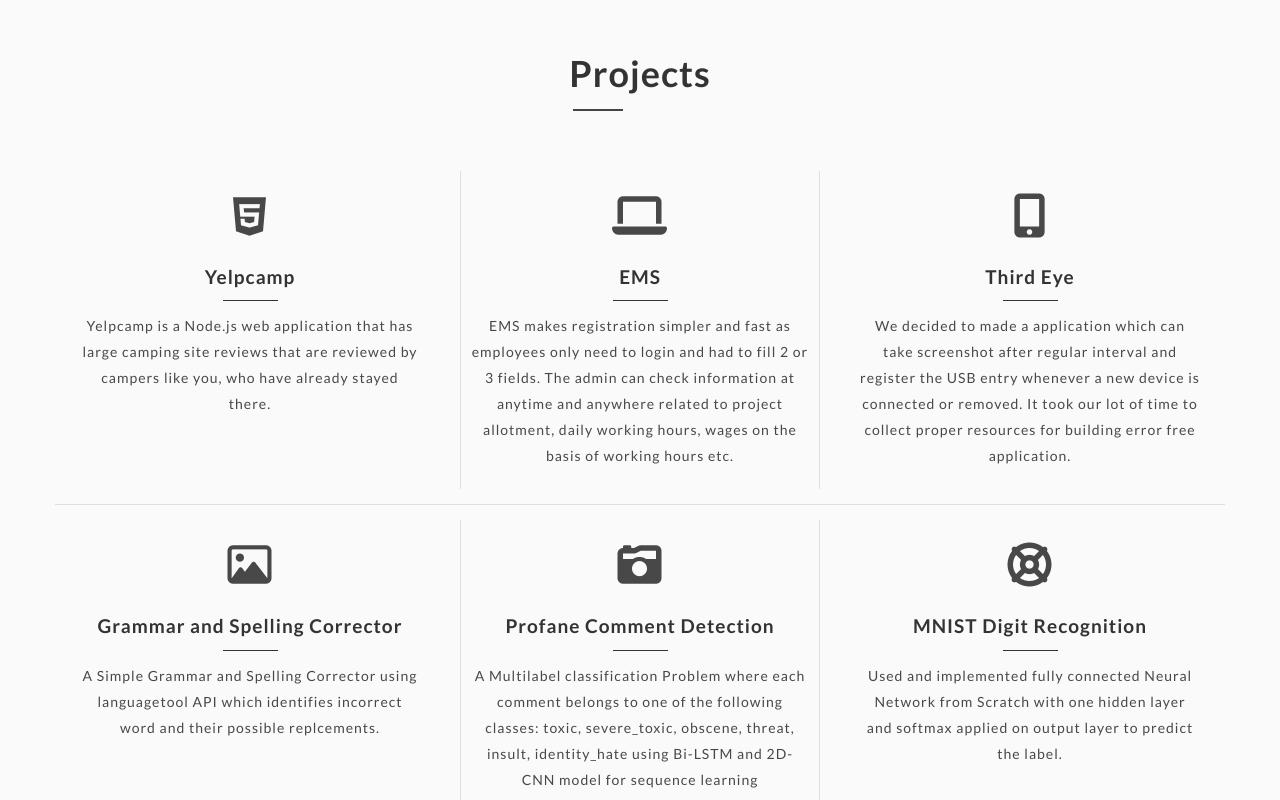
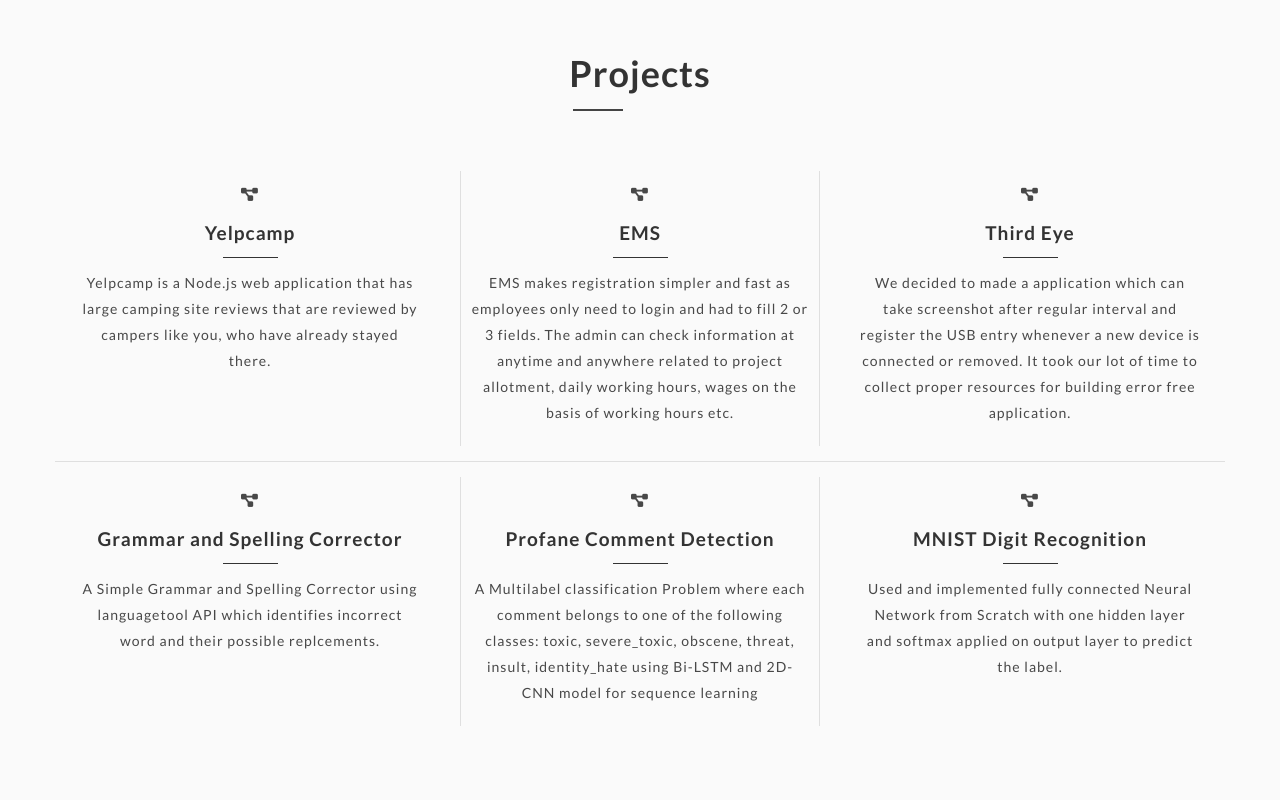
Before and after one commit to mehul11jain/mehul11jain.github.io, a plain HTML site: page index.html in a window 1280 px wide. Shown: the part 1426-2226 px from the top of the page. Drawn offline with Linux system fonts and the light colour scheme.

Commit message:
index.html updated

```diff
--- a/index.html
+++ b/index.html
@@ -135,8 +135,6 @@
                             <li><a href="#" class="effect"><i class="fa fa-twitter"></i></a></li>
                             <li><a href="#" class="effect"><i class="fa fa-google-plus"></i></a></li>
                             <li><a href="#" class="effect"><i class="fab fa-linkedin-in"></i></a></li>
-                            <li><a href="#" class="effect"><i class="fa fa-instagram"></i></a></li>
-                            <li><a href="#" class="effect"><i class="fa fa-pinterest-p"></i></a></li>
                         </ul>
 
                     </div>
@@ -176,7 +174,7 @@
                 <div class="col-xs-12 col-md-4">
                     <div class="single-service">
                         <div class="service-icon">
-                            <i class="fa fa-html5 effect"></i>
+                            <i class="fas fa-project-diagram"></i>
                         </div>
                         <div class="service-content">
                             <h3>Yelpcamp</h3>
@@ -189,7 +187,7 @@
                 <div class="col-xs-12 col-md-4">
                     <div class="single-service bordered">
                         <div class="service-icon">
-                            <i class="fa fa-laptop effect"></i>
+                            <i class="fas fa-project-diagram"></i>
                         </div>
                         <div class="service-content">
                             <h3>EMS</h3>
@@ -202,7 +200,7 @@
                 <div class="col-xs-12 col-md-4">
                     <div class="single-service">
                         <div class="service-icon">
-                            <i class="fa fa-mobile effect"></i>
+                            <i class="fas fa-project-diagram"></i>
                         </div>
                         <div class="service-content">
                             <h3>Third Eye</h3>
@@ -218,7 +216,7 @@
                 <div class="col-xs-12 col-md-4">
                     <div class="single-service">
                         <div class="service-icon">
-                            <i class="fa fa-picture-o effect"></i>
+                            <i class="fas fa-project-diagram"></i>
                         </div>
                         <div class="service-content">
                             <h3>Grammar and Spelling Corrector</h3>
@@ -231,7 +229,7 @@
                 <div class="col-xs-12 col-md-4">
                     <div class="single-service bordered">
                         <div class="service-icon">
-                            <i class="fa fa-camera-retro effect"></i>
+                            <i class="fas fa-project-diagram"></i>
                         </div>
                         <div class="service-content">
                             <h3>Profane Comment Detection</h3>
@@ -244,7 +242,7 @@
                 <div class="col-xs-12 col-md-4">
                     <div class="single-service">
                         <div class="service-icon">
-                            <i class="fa fa-life-ring effect"></i>
+                            <i class="fas fa-project-diagram"></i>
                         </div>
                         <div class="service-content">
                             <h3>MNIST Digit Recognition</h3>
```
